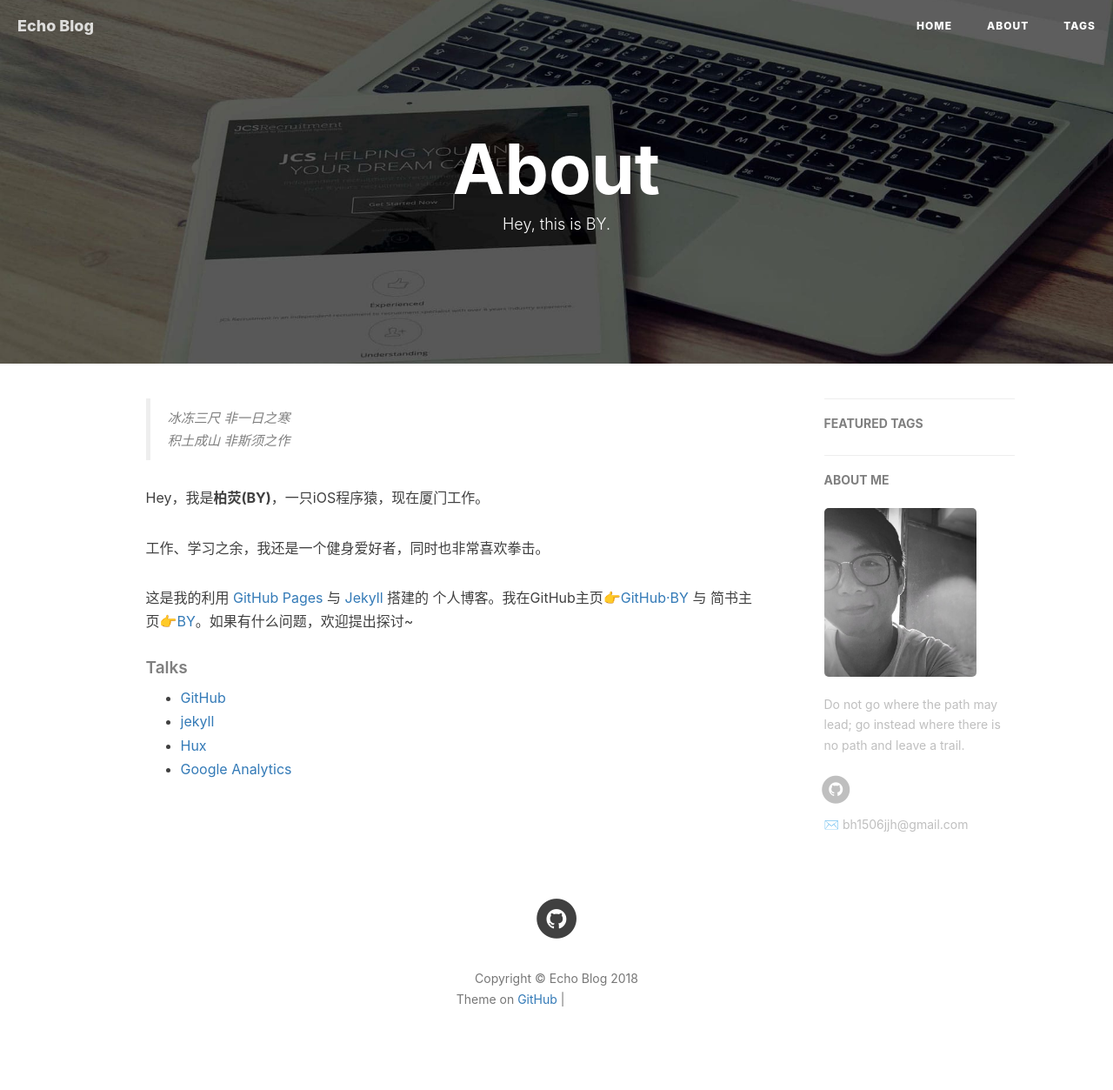
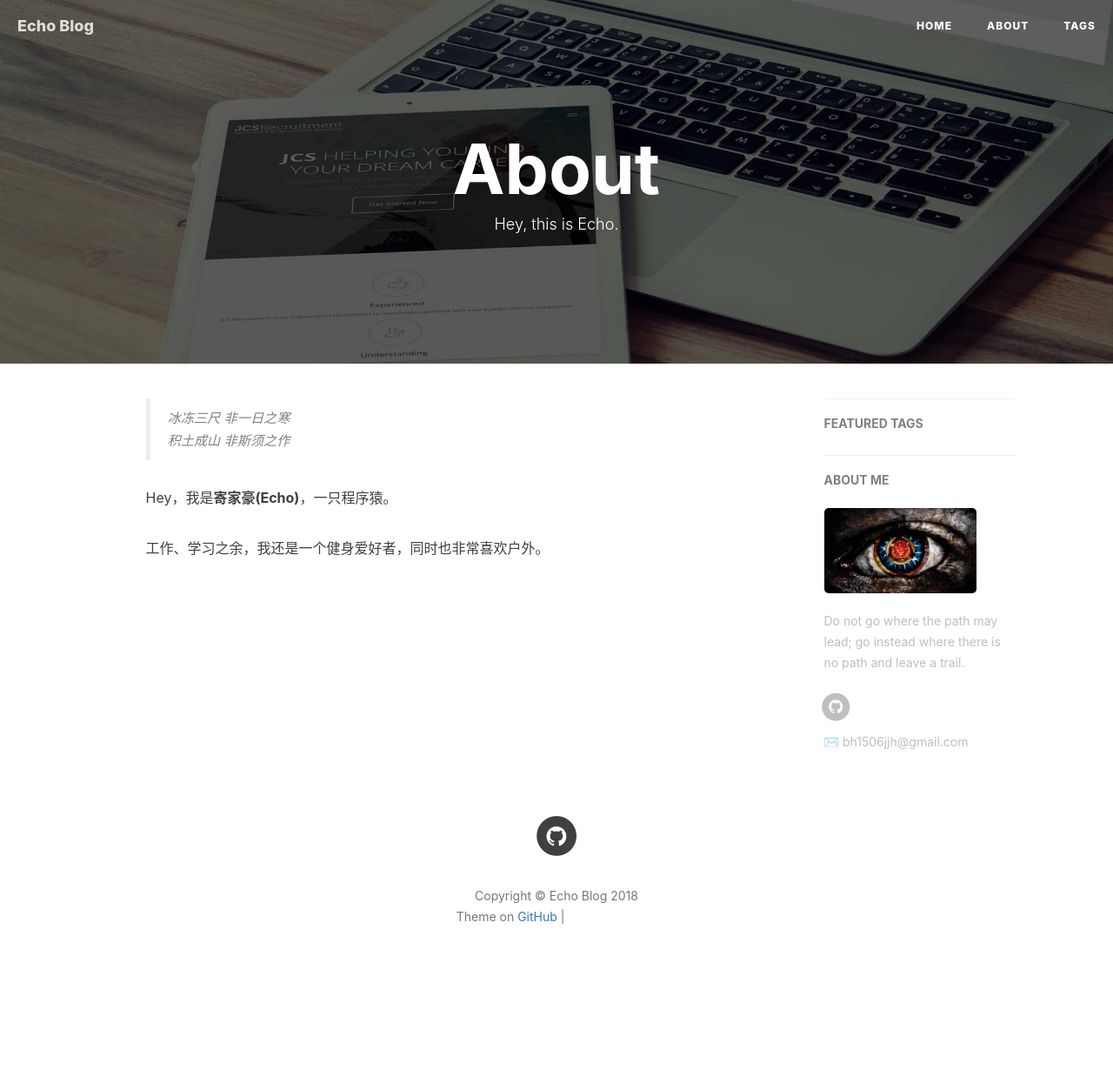
Before and after one commit to Echo-Ji/Echo-Ji.github.io, a Jekyll site: the page built from about.html, in a window 1280 px wide. Shown: the whole page at 87% size. Built offline with Jekyll 4.4.1, drawn with Linux system fonts in a browser that asks for light colours; nearby versions of some CDN libraries; comment, search, counter and statistics services are not loaded; after the commit the page ends 1158 px from its top, so only the background shows below that; grey boxes are pictures that could not be loaded.

Commit message:
change home page

```diff
--- a/_config.yml
+++ b/_config.yml
@@ -1,18 +1,18 @@
 # Site settings
 title: Echo Blog
 SEOTitle: Echo的博客 | Echo Blog
-header-img: img/post-bg-desk.jpg
+header-img: img/post-bg-home.jpg
 email: bh1506jjh@gmail.com
 description: "Words and ideas can change the world"
 keyword: "Echo, Echo Blog, Echo的博客"
 url: "http://Echo-Ji.github.io"          # your host, for absolute URL
 baseurl: ""      # for example, '/blog' if your blog hosted on 'host/blog'
-github_repo: "https://github.com/qiubaiying/qiubaiying.github.io.git" # you code repository
+github_repo: "https://github.com/Echo-Ji/Echo-Ji.github.io.git" # you code repository
 
 # Sidebar settings
 sidebar: true                           # whether or not using Sidebar.
 sidebar-about-description: "Do not go where the path may lead; go instead where there is no path and leave a trail."
-sidebar-avatar: /img/about-BY-gentle.jpg      # use absolute URL, seeing it's used in both `/` and `/about/`
+sidebar-avatar: /img/about-Echo-home.jpg      # use absolute URL, seeing it's used in both `/` and `/about/`
 
 
 
--- a/about.html
+++ b/about.html
@@ -1,7 +1,7 @@
 ---
 layout: page
 title: "About"
-description: "Hey, this is BY."
+description: "Hey, this is Echo."
 header-img: "img/post-bg-rwd.jpg"
 ---
 
@@ -18,22 +18,20 @@ header-img: "img/post-bg-rwd.jpg"
     <blockquote><p>冰冻三尺 非一日之寒<br>
     积土成山 非斯须之作</p></blockquote>
 
-    <p>Hey，我是<strong>柏荧(BY)</strong>，一只iOS程序猿，现在厦门工作。</p>
+    <p>Hey，我是<strong>寄家豪(Echo)</strong>，一只程序猿。</p>
 
-    <p>工作、学习之余，我还是一个健身爱好者，同时也非常喜欢拳击。</p>
-
-    <p>这是我的利用 <a href="https://pages.github.com/">GitHub Pages</a> 与 <a href="http://jekyll.com.cn/">Jekyll</a> 搭建的 个人博客。我在GitHub主页<a href="https://github.com/qiubaiying">👉GitHub·BY</a> 与 简书主页<a href="https://http://www.jianshu.com/u/e71990ada2fd">👉BY</a>。如果有什么问题，欢迎提出探讨~</p>
+    <p>工作、学习之余，我还是一个健身爱好者，同时也非常喜欢户外。</p>
 
     <p></p>
 
-    <h5>Talks</h5>
+    <!--<h5>Talks</h5>
 
     <ul>
         <li><a href="https://github.com">GitHub</a></li>
         <li><a href="http://jekyll.com.cn/">jekyll</a></li>
         <li><a href="http://huangxuan.me/">Hux</a></li>
         <li><a href="https://analytics.google.com/analytics">Google Analytics</a></li>
-    </ul>
+    </ul> -->
 </div>
 
 <!-- English Version -->
```
Also changed, not shown: img/about-Echo-home.jpg (added), img/post-bg-home.jpg (added).
